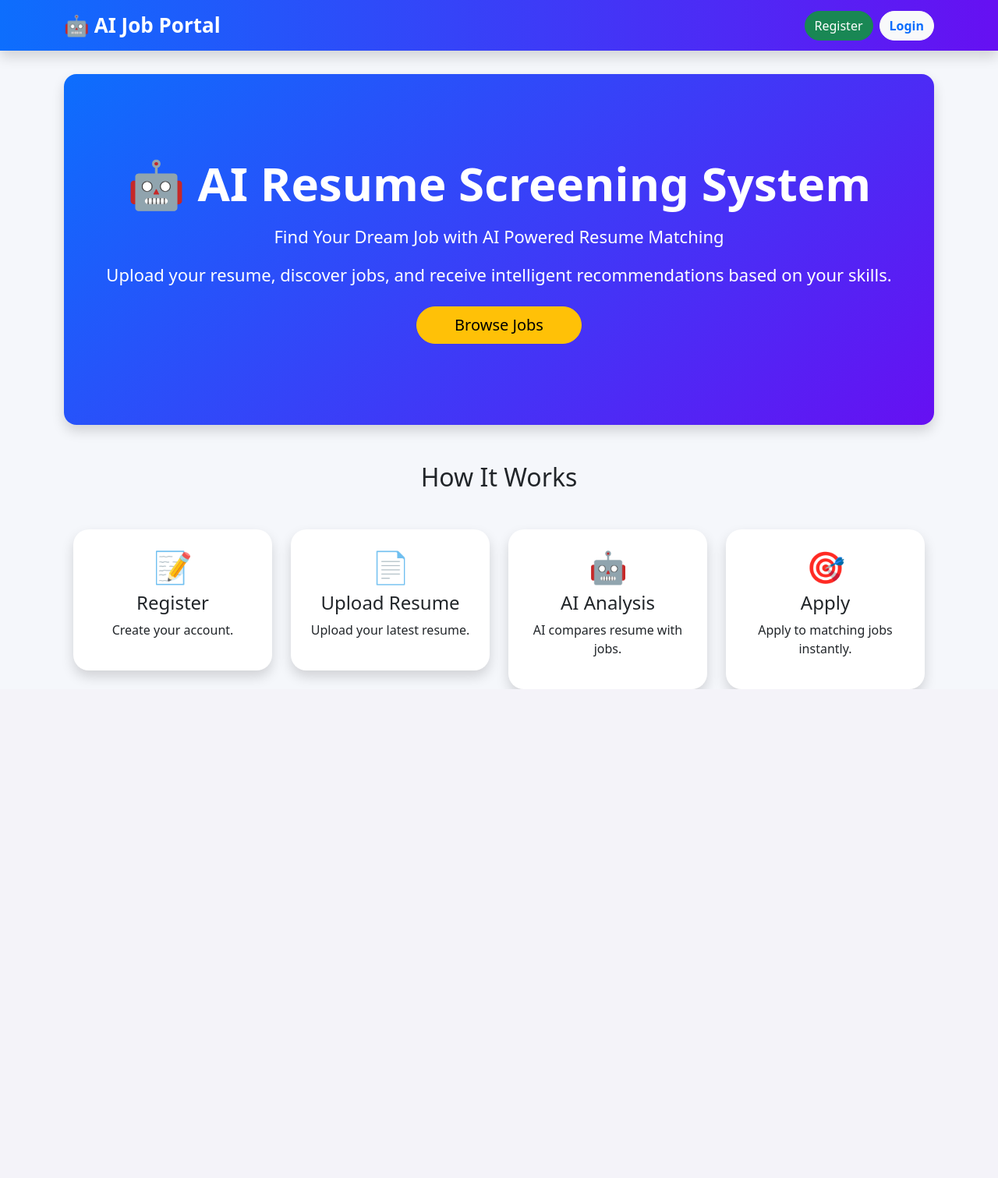
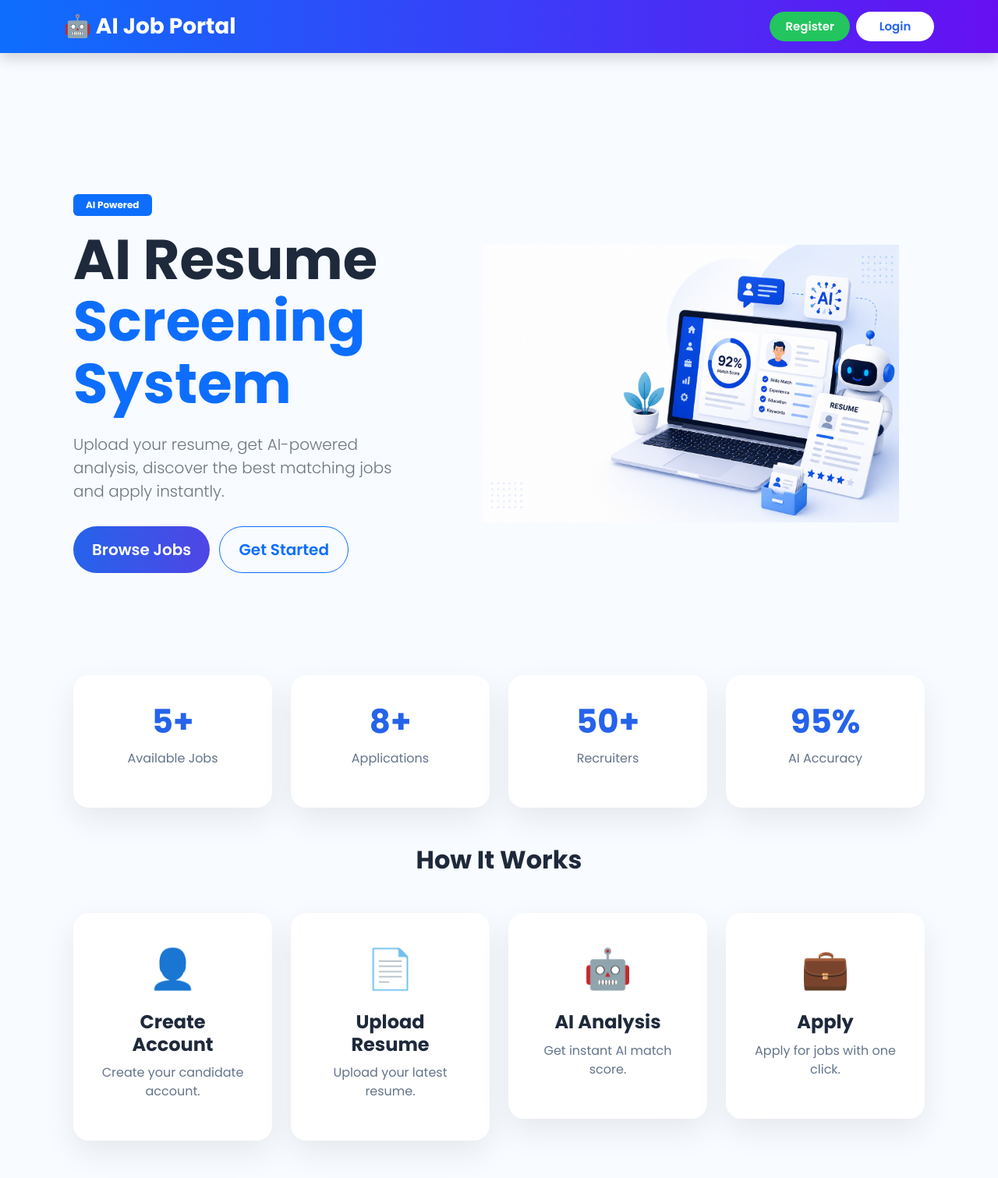
Before and after one commit to jaykatoch/Job-Portal, a Django app: page / in a window 1280 px wide. Shown: the whole page at 78% size. Before the commit the page ends 884 px from the top, so only its background shows below. Run offline with Django 5.2, Linux system fonts and the light colour scheme; data comes from the database, SQL or seed files in the repository; both versions use the stored data as it was after the commit.

Commit message:
Improved AI Job Portal UI and fixed recruiter features

```diff
--- a/static/css/style.css
+++ b/static/css/style.css
@@ -1,91 +1,136 @@
 body{
-    background:#f5f7fb;
+    font-family:'Poppins',sans-serif;
+    background:#f8fbff;
+    color:#1e293b;
 }
 
-.card{
-    border:none;
-    border-radius:20px;
-    transition:.3s;
-    box-shadow:0 5px 15px rgba(0,0,0,.1);
-}
+/* Navbar */
 
-.card:hover{
-    transform:translateY(-6px);
-}
-
-.btn{
-    border-radius:30px;
-}
-
-.btn:hover{
-    transform:scale(1.05);
+.navbar{
+    background:linear-gradient(90deg,#2563eb,#4f46e5);
+    box-shadow:0 5px 20px rgba(0,0,0,.08);
 }
 
 .navbar-brand{
-    font-size:26px;
-}
-
-.hero{
-    border-radius:25px;
-}
-
-.hero-section{
-    background: linear-gradient(135deg,#0d6efd,#6610f2);
-    min-height: 450px;
-    display:flex;
-    align-items:center;
-    justify-content:center;
-    border-radius:25px;
-    margin-top:30px;
-}
-
-.hero-section h1{
-    font-size:60px;
+    font-size:28px;
     font-weight:700;
 }
 
-.hero-section p{
-    font-size:22px;
+/* Hero */
+
+.hero{
+    min-height:100vh;
+    display:flex;
+    align-items:center;
+    padding:40px 0;
 }
 
-input{
-    width:100%;
-    padding:12px;
-    border-radius:10px;
-    border:1px solid #ddd;
-    margin-top:6px;
-    margin-bottom:15px;
+.hero h1{
+    font-size:72px;
+    font-weight:800;
+    line-height:1.1;
+    max-width: 520px;
 }
 
-label{
+.hero h1 span{
+    color:#2563eb;
+}
+
+.hero p{
+    font-size:20px;
+    color:#64748b;
+    margin:30px 0;
+    max-width: 470px;
+}
+
+.hero-img{
+    width:100%;
+    max-width:760px;
+    margin-left: 60px;
+}
+
+.hero .container{
+    max-width: 1320px;
+}
+
+/* Buttons */
+
+.btn{
+    border-radius:50px;
+    padding:14px 34px;
     font-weight:600;
 }
 
-.card{
-    border-radius:20px;
+.btn-primary{
+    background:linear-gradient(90deg,#2563eb,#4f46e5);
+    border:none;
+    padding: 15px 38px;
+    border-radius: 50px;
 }
 
-.card:hover{
-    transform:none;
+.btn-primary:hover{
+    transform:translateY(-3px);
 }
 
-.btn-primary{
-    background:linear-gradient(90deg,#0d6efd,#6610f2);
+.btn-outline-primary:{
+    padding: 15px 38px;
+    border-radius: 50px;
+}
+
+/* Statistics */
+
+.stats-section{
+    margin-top:-50px;
+}
+
+.stat-card{
+    background:white;
+    border-radius:20px;
+    padding:35px;
+    text-align:center;
+    box-shadow:0 15px 40px rgba(0,0,0,.08);
+    transition:.3s;
+}
+
+.stat-card:hover{
+    transform:translateY(-10px);
+}
+
+.stat-card h2{
+    color:#2563eb;
+    font-size:42px;
+    font-weight:700;
+}
+
+.stat-card p{
+    color:#64748b;
+}
+
+.stat-card h4{
+    margin-top:20px;
+    font-weight:700;
+}
+
+.stat-card p{
+    color:#64748b;
+    margin-top:10px;
+}
+
+/* Navbar buttons */
+.navbar .btn{
+    padding:8px 20px !important;
+    font-size:15px;
+    border-radius:25px;
+    min-width:100px;
+}
+
+.navbar .btn-success{
+    background:#22c55e;
     border:none;
 }
 
-.btn-primary:hover{
-    opacity:.9;
+.navbar .btn-light{
+    background:#fff;
+    color:#2563eb;
+    border:none;
 }
-.form-control,
-.form-select {
-    background: #ffffff !important;
-    color: #000000 !important;
-    border: 1px solid #ced4da;
-}
-
-.form-control:focus,
-.form-select:focus {
-    background: #ffffff;
-    color: #000000;
-}
--- a/templates/base.html
+++ b/templates/base.html
@@ -13,32 +13,59 @@
         href="https://cdn.jsdelivr.net/npm/bootstrap-icons@1.11.3/font/bootstrap-icons.min.css">
 
     <link rel="stylesheet" href="{% static 'css/style.css' %}">
+
+    <link href="https://fonts.googleapis.com/css2?family=Poppins:wght@300;400;500;600;700;800&display=swap"
+        rel="stylesheet">
 </head>
 
 <body>
 
 <!-- Navbar -->
 <nav class="navbar navbar-expand-lg navbar-dark shadow"
-    style="background:linear-gradient(90deg,#0d6efd,#6610f2);">
+     style="background:linear-gradient(90deg,#0d6efd,#6610f2);">
 
     <div class="container">
 
-        <a class="navbar-brand fw-bold" href="/">
+        <a class="navbar-brand fw-bold" href="{% url 'home' %}">
             🤖 AI Job Portal
         </a>
 
-        <button class="navbar-toggler" data-bs-toggle="collapse"
-            data-bs-target="#navbarNav">
+        <button class="navbar-toggler"
+                type="button"
+                data-bs-toggle="collapse"
+                data-bs-target="#navbarNav">
+
             <span class="navbar-toggler-icon"></span>
+
         </button>
 
         <div class="collapse navbar-collapse" id="navbarNav">
 
-            <ul class="navbar-nav ms-auto">
+            <ul class="navbar-nav ms-auto align-items-center">
 
                 {% if user.is_authenticated %}
 
-                    {% if user.profile.role == "candidate" %}
+                    {% if user.profile.role == "recruiter" %}
+
+                        <li class="nav-item">
+                            <a class="nav-link" href="{% url 'recruiter_dashboard' %}">
+                                Dashboard
+                            </a>
+                        </li>
+
+                        <li class="nav-item">
+                            <a class="nav-link" href="{% url 'post_job' %}">
+                                Post Job
+                            </a>
+                        </li>
+
+                    {% else %}
+
+                        <li class="nav-item">
+                            <a class="nav-link" href="{% url 'home' %}">
+                                Home
+                            </a>
+                        </li>
 
                         <li class="nav-item">
                             <a class="nav-link" href="{% url 'job_list' %}">
@@ -52,26 +79,12 @@
                             </a>
                         </li>
 
-                    {% elif user.profile.role == "recruiter" %}
-
-                        <li class="nav-item">
-                            <a class="nav-link" href="{% url 'recruiter_dashboard' %}">
-                                Dashboard
-                            </a>
-                        </li>
-
-                        <li class="nav-item">
-                            <a class="nav-link" href="{% url 'post_job' %}">
-                                Post Job
-                            </a>
-                        </li>
-
                     {% endif %}
 
-                    <li class="nav-item ms-2">
+                    <li class="nav-item ms-3">
                         <form method="post" action="{% url 'logout' %}">
                             {% csrf_token %}
-                            <button class="btn btn-danger">
+                            <button class="btn btn-danger btn-sm px-3">
                                 Logout
                             </button>
                         </form>
@@ -79,15 +92,14 @@
 
                 {% else %}
 
-                    <li class="nav-item me-2">
-                        <a class="btn btn-success" href="{% url 'register' %}">
+                    <li class="nav-item">
+                        <a href="{% url 'register' %}" class="btn btn-success btn-sm px-3">
                             Register
                         </a>
                     </li>
 
-                    <li class="nav-item">
-                        <a class="btn btn-light text-primary fw-bold"
-                            href="{% url 'login' %}">
+                    <li class="nav-item ms-2">
+                        <a href="{% url 'login' %}" class="btn btn-light btn-sm px-3">
                             Login
                         </a>
                     </li>
@@ -104,8 +116,8 @@
 
 <div class="container mt-4">
 
-{% block content %}
-{% endblock %}
+    {% block content %}
+    {% endblock %}
 
 </div>
 
--- a/templates/jobs/home.html
+++ b/templates/jobs/home.html
@@ -1,76 +1,132 @@
 {% extends 'base.html' %}
 
 {% block title %}Home{% endblock %}
-
+ {% load static %}
 {% block content %}
 
-<!-- Hero Section -->
-<section class="hero-section text-center text-white py-5 rounded-4 shadow">
-    <div class="container">
+<section class="hero">
+    <div class="container hero-container">
+        <div class="row align-items-center">
+
+            <!-- Left -->
+            <div class="col-lg-5">
+                <span class="badge bg-primary px-3 py-2 mb-3">
+                    AI Powered
+                </span>
 
                 <h1 class="display-3 fw-bold">
-            🤖 AI Resume Screening System
+                    AI Resume <br>
+                    <span class="text-primary">Screening System</span>
                 </h1>
 
-        <p class="lead mt-3">
-            Find Your Dream Job with AI Powered Resume Matching
+                <p class="lead text-secondary mt-4">
+                    Upload your resume, get AI-powered analysis,
+                    discover the best matching jobs and apply instantly.
                 </p>
 
-        <p class="mb-4">
-            Upload your resume, discover jobs, and receive intelligent
-            recommendations based on your skills.
-        </p>
-
-        <a href="{% url 'job_list' %}" class="btn btn-warning btn-lg px-5">
+                <div class="mt-4">
+                    <a href="{% url 'job_list' %}" class="btn btn-primary btn-lg px-4">
                         Browse Jobs
                     </a>
 
+                    <a href="{% url 'register' %}" class="btn btn-outline-primary btn-lg px-4 ms-2">
+                        Get Started
+                    </a>
+                </div>
+            </div>
+
+            <!-- Right -->
+            <div class="col-lg-6 text-center">
+                <img src="{% static 'images/hero.png' %}"
+                     class="img-fluid hero-img"
+                     alt="AI Resume">
+            </div>
+
+        </div>
     </div>
 </section>
 
-<!-- How it Works -->
-<section class="container mt-5">
 
-    <h2 class="text-center mb-5">
-        How It Works
-    </h2>
-
-    <div class="row text-center">
+<section class="stats-section ">
+    <div class="container">
+        <div class="row g-4">
 
             <div class="col-md-3">
-            <div class="card shadow p-4">
-                <h1>📝</h1>
-                <h4>Register</h4>
-                <p>Create your account.</p>
+                <div class="stat-card">
+                    <h2>{{ total_jobs }}+</h2>
+                    <p>Available Jobs</p>
                 </div>
             </div>
 
             <div class="col-md-3">
-            <div class="card shadow p-4">
-                <h1>📄</h1>
-                <h4>Upload Resume</h4>
+                <div class="stat-card">
+                    <h2>{{ total_applications }}+</h2>
+                    <p>Applications</p>
+                </div>
+            </div>
+
+            <div class="col-md-3">
+                <div class="stat-card">
+                    <h2>50+</h2>
+                    <p>Recruiters</p>
+                </div>
+            </div>
+
+            <div class="col-md-3">
+                <div class="stat-card">
+                    <h2>95%</h2>
+                    <p>AI Accuracy</p>
+                </div>
+            </div>
+
+        </div>
+    </div>
+</section>
+
+<section class="py-5">
+    <div class="container">
+
+        <h2 class="text-center fw-bold mb-5">
+            How It Works
+        </h2>
+
+        <div class="row g-4">
+
+            <div class="col-md-3">
+                <div class="stat-card">
+                    <div style="font-size:50px;">👤</div>
+                    <h4 class="mt-3">Create Account</h4>
+                    <p>Create your candidate account.</p>
+                </div>
+            </div>
+
+            <div class="col-md-3">
+                <div class="stat-card">
+                    <div style="font-size:50px;">📄</div>
+                    <h4 class="mt-3">Upload Resume</h4>
                     <p>Upload your latest resume.</p>
                 </div>
             </div>
 
             <div class="col-md-3">
-            <div class="card shadow p-4">
-                <h1>🤖</h1>
-                <h4>AI Analysis</h4>
-                <p>AI compares resume with jobs.</p>
+                <div class="stat-card">
+                    <div style="font-size:50px;">🤖</div>
+                    <h4 class="mt-3">AI Analysis</h4>
+                    <p>Get instant AI match score.</p>
                 </div>
             </div>
 
             <div class="col-md-3">
-            <div class="card shadow p-4">
-                <h1>🎯</h1>
-                <h4>Apply</h4>
-                <p>Apply to matching jobs instantly.</p>
+                <div class="stat-card">
+                    <div style="font-size:50px;">💼</div>
+                    <h4 class="mt-3">Apply</h4>
+                    <p>Apply for jobs with one click.</p>
                 </div>
             </div>
 
         </div>
 
+    </div>
 </section>
 
 {% endblock %}
```
Also changed, not shown: jobs/models.py (+1 -6 lines), jobs/views.py (+12 -3 lines), db.sqlite3, jobs/migrations/0004_remove_application_match_score_and_more.py (added), jobs/migrations/0005_application_match_score.py (added), static/images/hero.png (added), 2 other files. Lines whose indentation alone changed are shown as unchanged.
